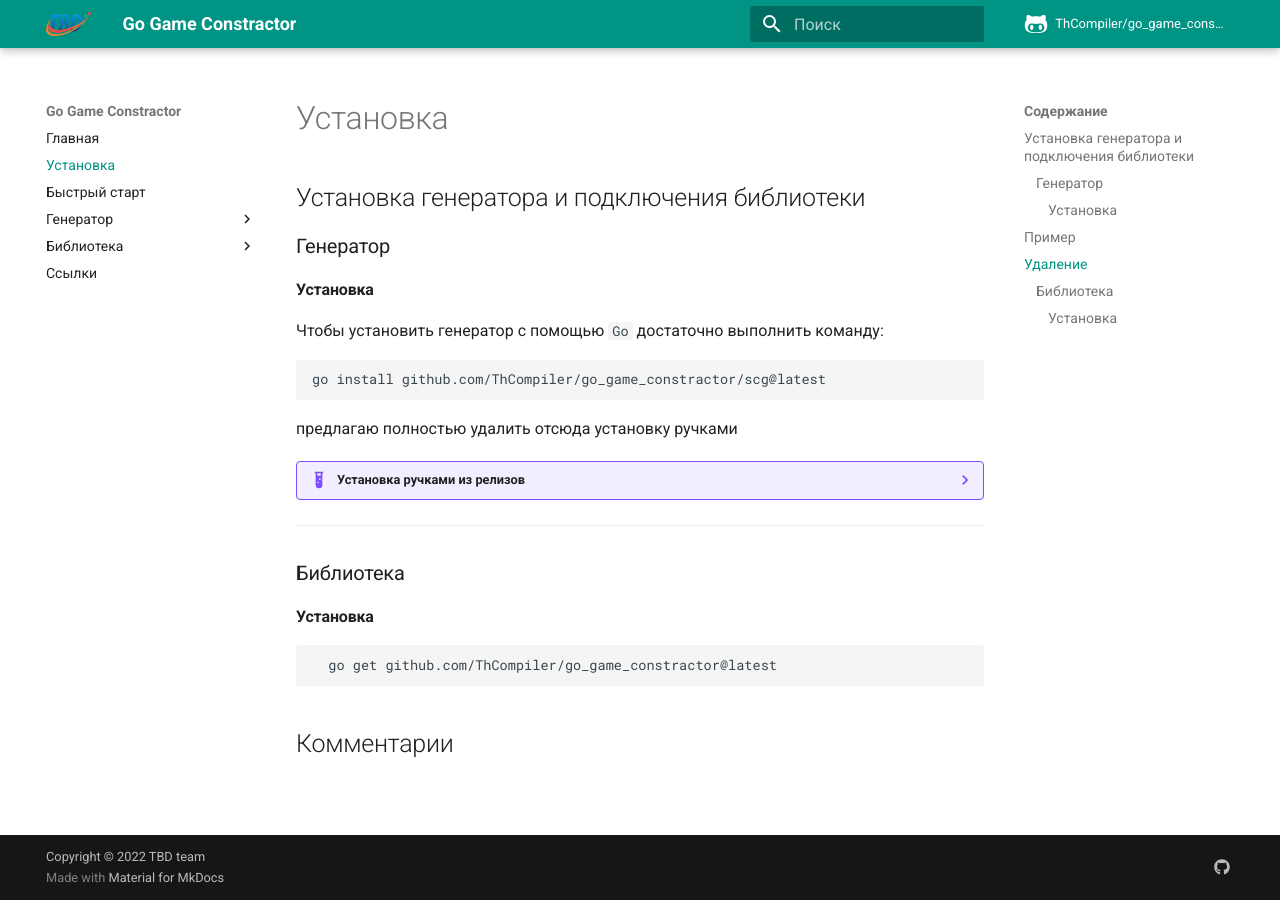
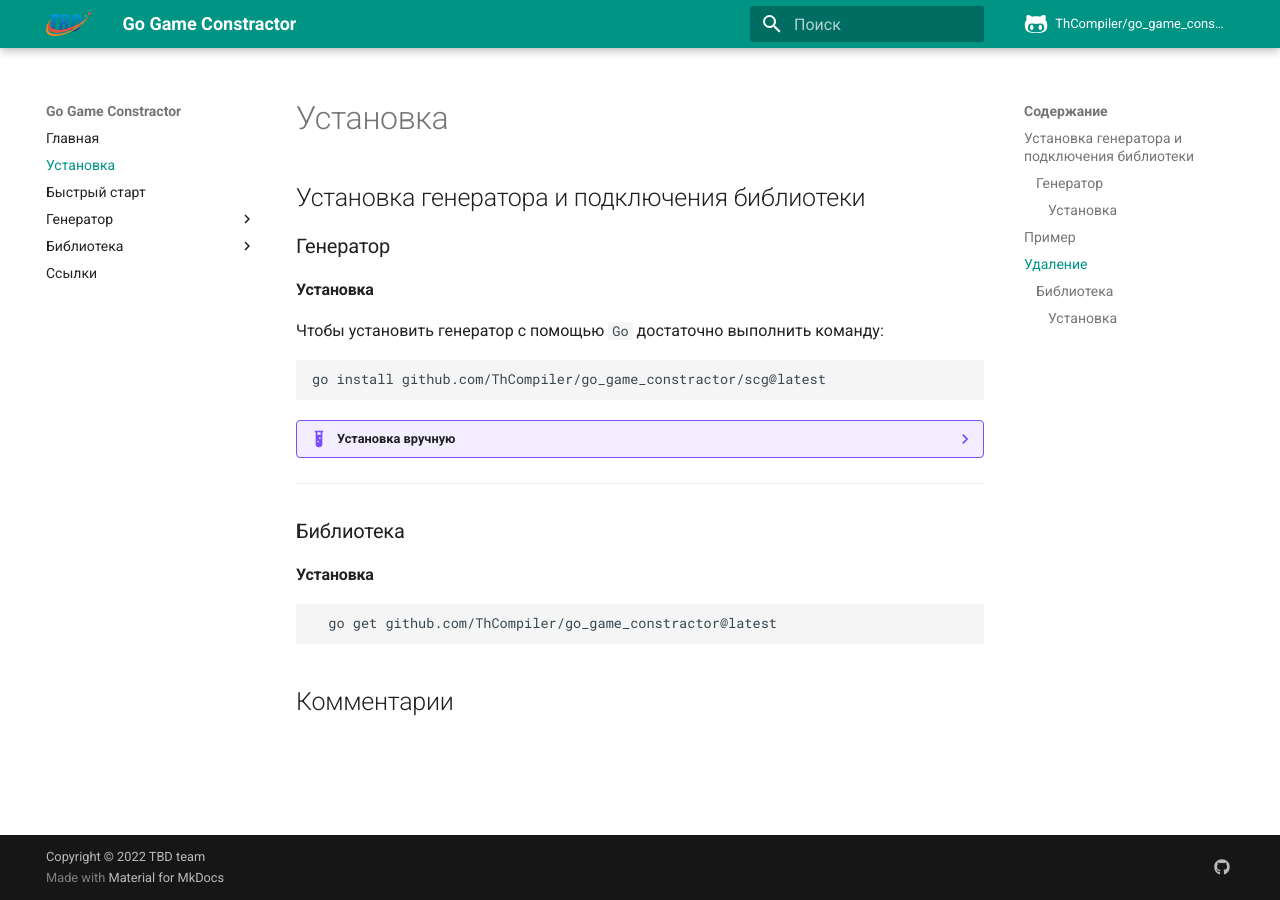
Before and after one commit to ThCompiler/go_game_constractor, an MkDocs documentation site: the page built from docs/install.md, in a window 1280 px wide. Built offline with MkDocs 1.6.1 and Material for MkDocs 9.7.7, drawn with Linux system fonts in a browser that asks for light colours; comment, search, counter and statistics services are not loaded; the version menu is left out; some of the changed lines change nothing that is shown.

Commit message:
Update install.md

````diff
--- a/docs/install.md
+++ b/docs/install.md
@@ -13,11 +13,10 @@ title: "Установка генератора и подключения биб
 ```cmd
 go install github.com/ThCompiler/go_game_constractor/scg@latest
 ```
-предлагаю полностью удалить отсюда установку ручками
 
-??? example "Установка ручками из релизов"
+??? example "Установка вручную"
 
-    Для установки лучше использовать последний [релиз](https://github.com/ThCompiler/go_game_constractor/releases/tag/v0.1.3-alpha) проекта.
+    Для установки необходимо использовать последний [релиз](https://github.com/ThCompiler/go_game_constractor/releases/tag/v0.1.3-alpha) проекта.
     В релизе опубликованы генераторы для 3 различных ОС: *Linux*, *MacOS* и *Windows*.
 
     ![manual_images/release.png](static/release.png)
@@ -35,28 +34,28 @@ go install github.com/ThCompiler/go_game_constractor/scg@latest
 
     ## Пример
 
-    В примерах используются утилиты для распаковки и скачивания, которые могут быть не установленны
-    на вашем устройстве. Подразумевается, что вы сами их найдёте и установите.
+    Убедитесь, что утилиты для распаковки и скачивания, используемые в примерах, установленны
+    на Вашем устройстве.
 
     !!! tip "hint"
-        Если вам требуется другая архитектура, то в строке со скачиванием вместо `amd64` укажите вашу архитектуру.
+        Если Вам требуется другая архитектура, то вместо `amd64` укажите необходимую.
 
     !!! tip "hint"
-        Если вам требуется другая версия, то в строке со скачиванием вместо `v0.1.4-alpha` укажите нужную версию.
+        Если Вам требуется другая версия, то вместо `v0.1.4-alpha` укажите необходимую.
 
     === "Linux"
 
         ```cmd
-          # Скачиваем последний релиз
+          # Скачать последний релиз
           wget https://github.com/ThCompiler/go_game_constractor/releases/download/v0.1.4-alpha-dffd59b/scg.linux-amd64.tar.gz -P ./tmp
 
-          # Распаковываем архив
+          # Распаковать архив
           tar -xvf ./tmp/scg.linux-amd64.tar.gz -C ./tmp
 
-          # Добавляем генератор в утилиты пользователя
+          # Добавить генератор в утилиты пользователя
           sudo cp ./tmp/scg.linux-amd64/bin/scg /usr/local/bin/
 
-          # Очищяем не нужные файлы
+          # Очистить ненужные файлы
           rm -r tmp
         ```
 
@@ -64,42 +63,42 @@ go install github.com/ThCompiler/go_game_constractor/scg@latest
         ```cmd
           mkdir tmp
 
-          # Скачиваем последний релиз
+          # Скачать последний релиз
           cd tmp && curl -LO ./tmp https://github.com/ThCompiler/go_game_constractor/releases/download/v0.1.4-alpha-dffd59b/scg.darwin-amd64.tar.gz \
           && cd ..
 
 
-          # Распаковываем архив
+          # Распаковать архив
           tar -xvf ./tmp/scg.darwin-amd64.tar.gz -C ./tmp
 
-          # Добавляем генератор в утилиты пользователя
+          # Добавить генератор в утилиты пользователя
           sudo cp ./tmp/scg.darwin-amd64/bin/scg /usr/local/bin/
 
-          # Очищяем не нужные файлы
+          # Очистить ненужные файлы
           rm -r tmp
         ```
 
     === "Windows"
 
-        Данные комманды прописаны для использования Powershell
+        Данные комманды прописаны для Powershell
 
         ```cmd
           mkdir tmp
 
-          # Скачиваем последний релиз
+          # Скачать последний релиз
           wget -Uri https://github.com/ThCompiler/go_game_constractor/releases/download/v0.1.4-alpha-dffd59b/scg.windows-amd64.zip -OutFile .\tmp\scg.windows-amd64.zip
 
-          # Распаковываем архив
+          # Распаковать архив
           Expand-Archive -Path .\tmp\scg.windows-amd64.zip  -DestinationPath .\tmp\scg.windows-amd64 -Force
 
-          # Добавляем генератор в утилиты пользователя
+          # Добавить генератор в утилиты пользователя
           mkdir $env:USERPROFILE\scg
           copy .\tmp\scg.windows-amd64\bin\scg.exe $env:USERPROFILE\scg
 
-          # Добавим папку в переменные среды
+          # Добавить папку в переменные среды
           $Env:Path += ";$env:USERPROFILE\scg"
 
-          # Очищяем не нужные файлы
+          # Очистить ненужные файлы
           rd -r tmp
         ```
 
````
